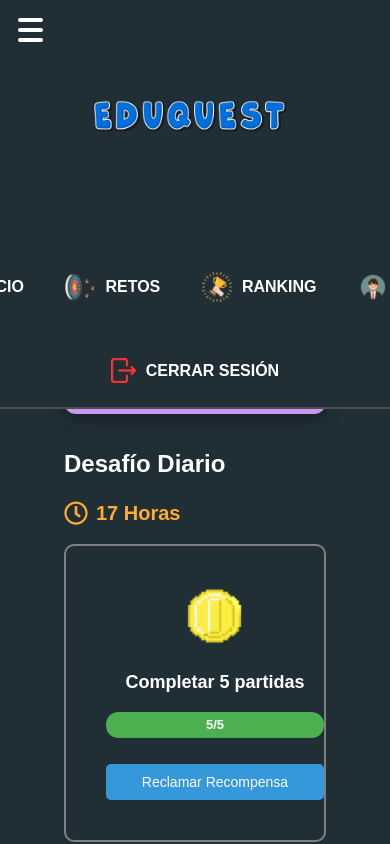
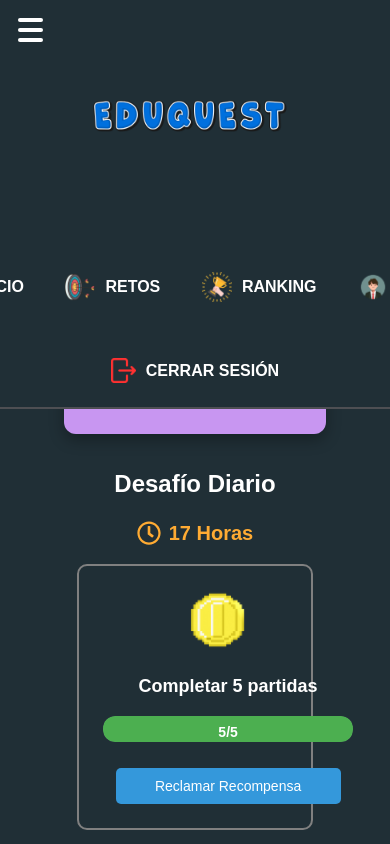
Before and after one commit to ramadearbol/Eduquest, a React (Vite) app in the folder frontend/: page /home/retos in a window 390 px wide. Built offline with nearby package versions, Linux system fonts and the light colour scheme.

Commit message:
Retos Responsive 1.2

```diff
--- a/frontend/src/styles/Retos.css
+++ b/frontend/src/styles/Retos.css
@@ -245,51 +245,28 @@
 }
 
 @media (max-width: 480px) {
-  .intro-box,
-  .contenido-retos,
-  .reto-daily-box,
-  .reto-daily-text,
-  .daily-container {
-    width: 100% !important;
-    max-width: 100%;
-    box-sizing: border-box;
-  }
-
-  .reto-daily-box {
+  .intro-box, .reto-daily-box {
     flex-direction: column;
     align-items: center;
-    padding: 1rem 0;
-    gap: 1rem;
+    width: 100%;
   }
 
   .reto-daily-video img {
-    width: 60px;
-    height: auto;
-    margin-right: 0;
-  }
-
-  .reto-daily-text {
-    padding: 0 1rem;
-    text-align: center;
-  }
-
-  .reto-daily-text button {
-    width: 100%;
-    max-width: 220px;
-    font-size: 14px;
-    padding: 10px;
+    width: 60px; /* Reduzco el tamaño de la imagen para que no sobresalga */
   }
 
   .progress-bar-background {
     height: 26px;
   }
 
-  .progress-bar-background span {
-    font-size: 13px;
-    line-height: 26px;
+  .reto-daily-text button {
+    width: 90%;
+    font-size: 14px;
+    padding: 10px;
   }
 
-  .intro-image img {
-    max-width: 80px;
+  .daily-header {
+    flex-direction: column;
+    text-align: center;
   }
 }
```
